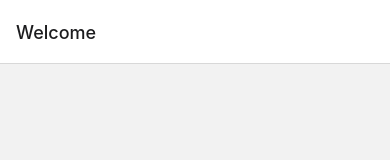
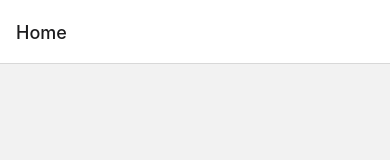
Before and after one commit to jsleemaster/ReactNativeStudy, a React Native app in the folder RNstudy/: screen / in a window 390 px wide. Shown: the top 160 px of the page. Built offline with nearby package versions, Linux system fonts and the light colour scheme.

Commit message:
TextInput

```diff
--- a/RNstudy/App.js
+++ b/RNstudy/App.js
@@ -26,6 +26,7 @@ import {
   StatusBar,
   StyleSheet,
   Text,
+  TextInput,
   useColorScheme,
   View,
   Image,
@@ -146,13 +147,16 @@ const App = () => {
     // SafeAreaView : 위에 탭쪽을 자동으로 비워줌
     // <SafeAreaView style={styles.container}>
     <NavigationContainer>
-      <Stack.Navigator>
+      <Stack.Navigator mode="modal">
         <Stack.Screen
           name="Home"
           component={HomeScreen}
-          options={{ title: 'Welcome' }}
         />
         <Stack.Screen
+          name="CreatePost"
+          component={CreatePostScreen}
+        />
+        {/* <Stack.Screen
           name="Profile"
           component={ProfileScreen}
           initialParams={{ itemId: 1000 }}  //초기 값을 정해서 넘겨줄수있다
@@ -162,7 +166,7 @@ const App = () => {
           name="Hook"
           component={HookScreen}
           options={{ title: 'Hook' }}
-        />
+        /> */}
         {/* <Stack.Screen name="Profile" component={ProfileScreen} /> */}
       </Stack.Navigator>
     </NavigationContainer>
```
